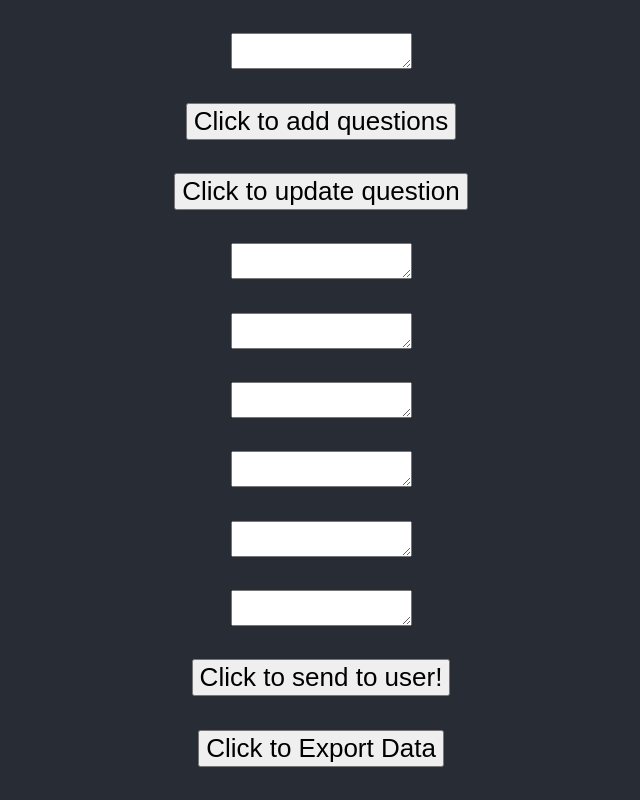
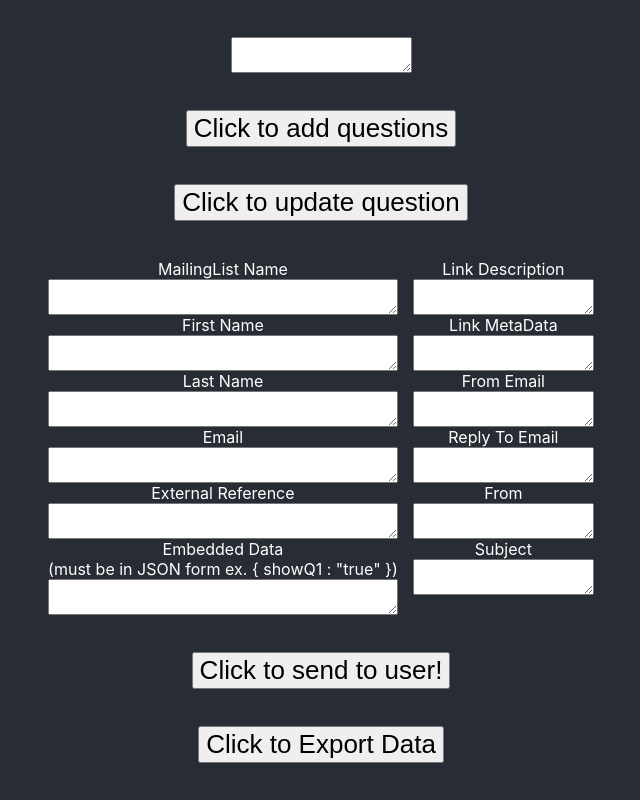
Before and after one commit to kcalva/Qualtrics-Generator, a React (Create React App) app: page / in a window 1280 px wide. Shown: the whole page, without its empty margins (319-959 px from the left). Built offline with nearby package versions, Linux system fonts and the light colour scheme.

Commit message:
added parameters to the senduser component

```diff
--- a/src/App.css
+++ b/src/App.css
@@ -9,8 +9,15 @@
   flex-direction: column;
   align-items: center;
   justify-content: space-evenly;
+  color: white;
 }
 
-.button{
+.Button {
   font-size: calc(10px + 2vmin);
 }
+
+.SendUser-Container {
+  display: flex;
+  width: 45vw;
+  justify-content: space-evenly;
+}
--- a/src/Components/CreateQuestions.js
+++ b/src/Components/CreateQuestions.js
@@ -147,7 +147,7 @@ const CreateQuestions = (props)=> {
     return (
         <>
             <textarea value={surveyName} onChange={(e)=>{setSurveyName(e.target.value)}}/>
-            <button onClick={()=>{createQuestion({surveyName})}} className='button'>
+            <button onClick={()=>{createQuestion({surveyName})}} className='Button'>
                 Click to add questions
             </button>
 
--- a/src/Components/ExportData.js
+++ b/src/Components/ExportData.js
@@ -46,7 +46,7 @@ const ExportData = (props) => {
 
     return (
         <>
-            <button onClick={()=>{exportingData()}} className='button'>
+            <button onClick={()=>{exportingData()}} className='Button'>
                 Click to Export Data
             </button>
         </>
--- a/src/Components/SendUser.js
+++ b/src/Components/SendUser.js
@@ -11,6 +11,13 @@ const SendUser = (props) => {
     const [email, setEmail] = useState('')
     const [extRef, setExtRef] = useState('')
     const [embeddedData, setEmbeddedData] = useState()
+
+    const [linkText, setLinkText] = useState('')
+    const [linkMetaData, setLinkMetaData] = useState('')
+    const [fromEmail, setFromEmail] = useState('')
+    const [replyToEmail, setReplyToEmail] = useState('')
+    const [fromName, setFromName] = useState('')
+    const [subject, setSubject] = useState()
 
     let mailingListId
 
@@ -68,7 +75,7 @@ const SendUser = (props) => {
         const addContactObj = await addContactRes.json()
         console.log('adding contacts to mailing list obj ',addContactObj)
 
-        const linkWrapper = "<a href=${l://SurveyURL}&Q1=1>click here</a>"
+        const linkWrapper = "<a href=${l://SurveyURL}&" + params.linkMetaData +">"+ params.linkText + "</a>"
 
         const timeElapsed = Date.now()
         const today = new Date(timeElapsed)
@@ -82,10 +89,10 @@ const SendUser = (props) => {
             "contactId": addContactObj.result.contactLookupId
           },
           "header": {
-            "fromEmail": "apiexample@qualtrics.com",
-            "replyToEmail": "apiexample@qualtrics.com",
-            "fromName": "Test Name",
-            "subject": "Example Subject"
+            "fromEmail": params.fromEmail,
+            "replyToEmail": params.replyToEmail,
+            "fromName": params.fromName,
+            "subject": params.subject
           },
           "surveyLink": {
             "surveyId": props.surveyID,
@@ -109,13 +116,37 @@ const SendUser = (props) => {
       }
     return (
         <>
+            <div className='SendUser-Container'>
+                <div style={{display:"flex", flexDirection: "column"}}>
+                    <label>MailingList Name</label>
                     <textarea value={mailingListName} onChange={(e)=>{setMailingListName(e.target.value)}}/>
+                    <label>First Name</label>
                     <textarea value={firstName} onChange={(e)=>{setFirstName(e.target.value)}}/>
+                    <label>Last Name</label>
                     <textarea value={lastName} onChange={(e)=>{setLastName(e.target.value)}}/>
+                    <label>Email</label>
                     <textarea value={email} onChange={(e)=>{setEmail(e.target.value)}}/>
+                    <label>External Reference</label>
                     <textarea value={extRef} onChange={(e)=>{setExtRef(e.target.value)}}/>
+                    <label>Embedded Data <br/>(must be in JSON form ex. {`{ showQ1 : "true" }`})</label>
                     <textarea value={embeddedData} onChange={(e)=>{setEmbeddedData(e.target.value)}}/>
-            <button onClick={()=>{sendUser({ mailingListName,firstName,lastName,email,extRef,embeddedData })}} className='button'>
+                </div>
+                <div style={{display:"flex", flexDirection: "column"}}>
+                    <label>Link Description</label>
+                    <textarea value={linkText} onChange={(e)=>{setLinkText(e.target.value)}}/>
+                    <label>Link MetaData</label>
+                    <textarea value={linkMetaData} onChange={(e)=>{setLinkMetaData(e.target.value)}}/>
+                    <label>From Email</label>
+                    <textarea value={fromEmail} onChange={(e)=>{setFromEmail(e.target.value)}}/>
+                    <label>Reply To Email</label>
+                    <textarea value={replyToEmail} onChange={(e)=>{setReplyToEmail(e.target.value)}}/>
+                    <label>From</label>
+                    <textarea value={fromName} onChange={(e)=>{setFromName(e.target.value)}}/>
+                    <label>Subject</label>
+                    <textarea value={subject} onChange={(e)=>{setSubject(e.target.value)}}/>
+                </div>
+            </div>
+            <button onClick={()=>{sendUser({ mailingListName,firstName,lastName,email,extRef,embeddedData, linkText, linkMetaData, fromEmail, replyToEmail,fromName, subject })}} className='Button'>
                 Click to send to user!
             </button>
         </>
--- a/src/Components/UpdateQuestion.js
+++ b/src/Components/UpdateQuestion.js
@@ -29,7 +29,7 @@ const UpdateQuestion = (props) => {
 
   return (
     <>
-        <button onClick={updateQuestion} className='button'>
+        <button onClick={updateQuestion} className='Button'>
             Click to update question
         </button>
     </>
```
Lines whose indentation alone changed are shown as unchanged.
